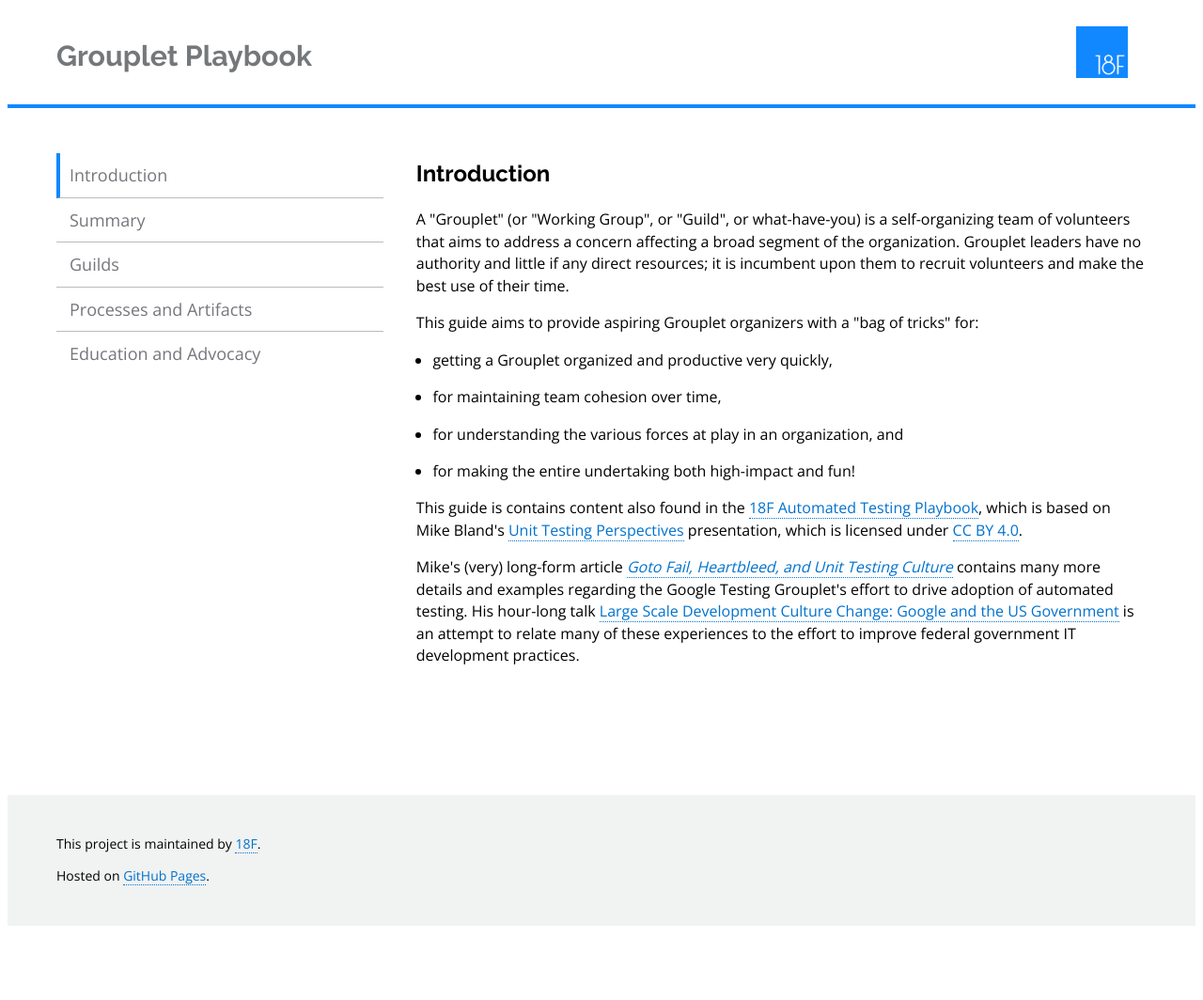
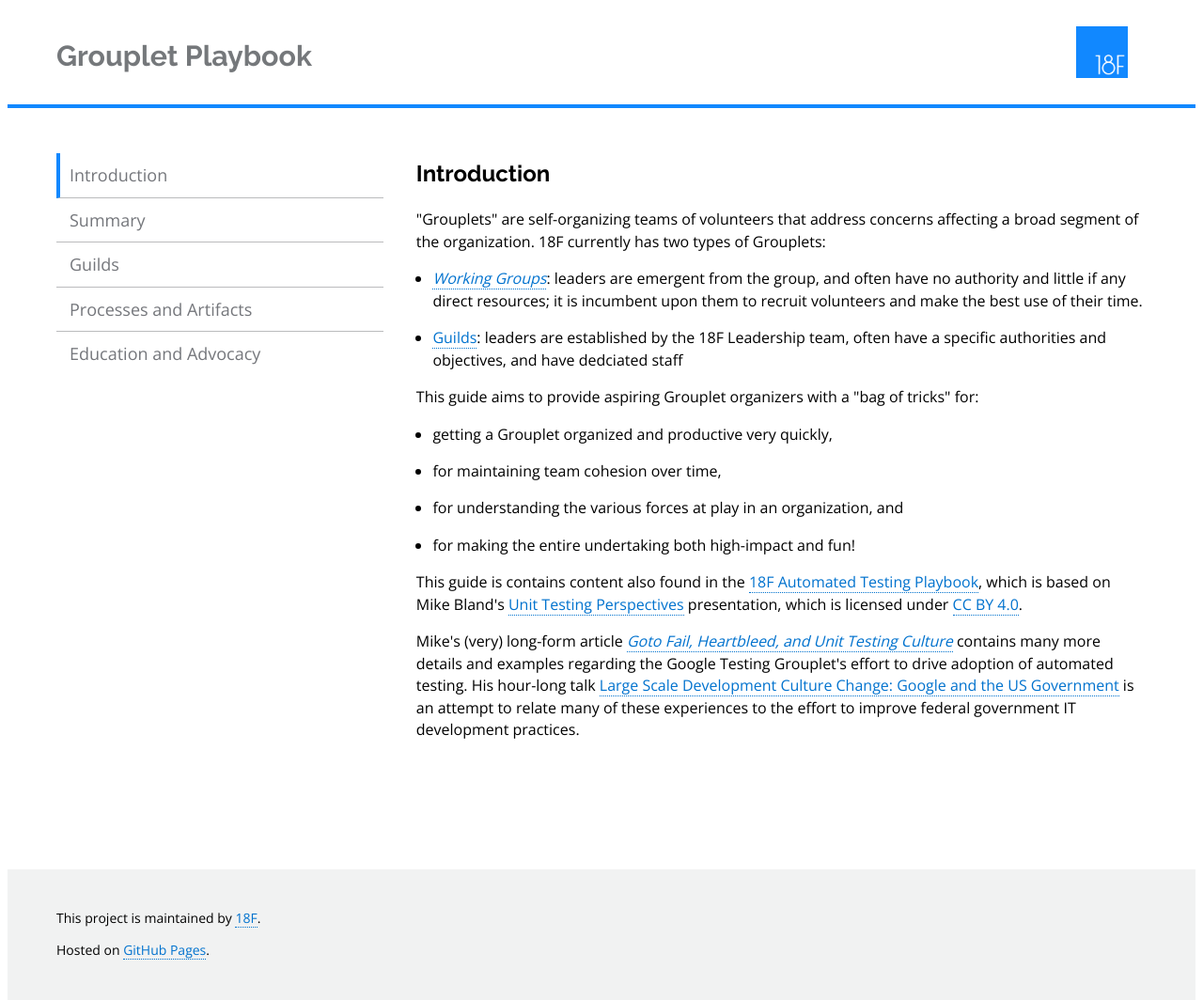
Before and after one commit to 18F/grouplet-playbook, a Jekyll site: the page built from index.html, in a window 1280 px wide. Shown: the whole page at 94% size. Built offline with Jekyll 4.4.1, drawn with Linux system fonts in a browser that asks for light colours; nearby versions of some CDN libraries; Markdown is read by kramdown in place of the engine named in the settings; before the commit the page ends 985 px from its top, so only the background shows below that.

Commit message:
aligning the definition of grouplets
We already had a very clear distinction between guilds and working groups, that should be reflected here so new entrants can understand. Grouplet is the "super-set" with WGs being "loose" right now and Guilds being "structured". We might create other types of grouplets in the future, so leaving that open-ended.

Also small edits for active voice, plain language, and length

```diff
--- a/index.html
+++ b/index.html
@@ -6,12 +6,15 @@
 
 <div class="home">
 
-<p>A "Grouplet" (or "Working Group", or "Guild", or what-have-you) is a
-self-organizing team of volunteers that aims to address a concern affecting a
-broad segment of the organization. Grouplet leaders have no authority and
+<p>"Grouplets" are self-organizing teams of volunteers that address concerns affecting a
+broad segment of the organization. 18F currently has two types of Grouplets:</p>
+
+<ul>
+  <li><em><a href="http://goo.gl/ErlXCc">Working Groups</a></em>: leaders are emergent from the group, and often have no authority and
 little if any direct resources; it is incumbent upon them to recruit volunteers
-and make the best use of their time.
-</p>
+and make the best use of their time.</li>
+  <li><a href="http://goo.gl/rtiKtg">Guilds</a>: leaders are established by the 18F Leadership team, often have a specific authorities and objectives, and have dedciated staff</li>
+</ul>
 
 <p>
 This guide aims to provide aspiring Grouplet organizers with a "bag of tricks" for:
```
